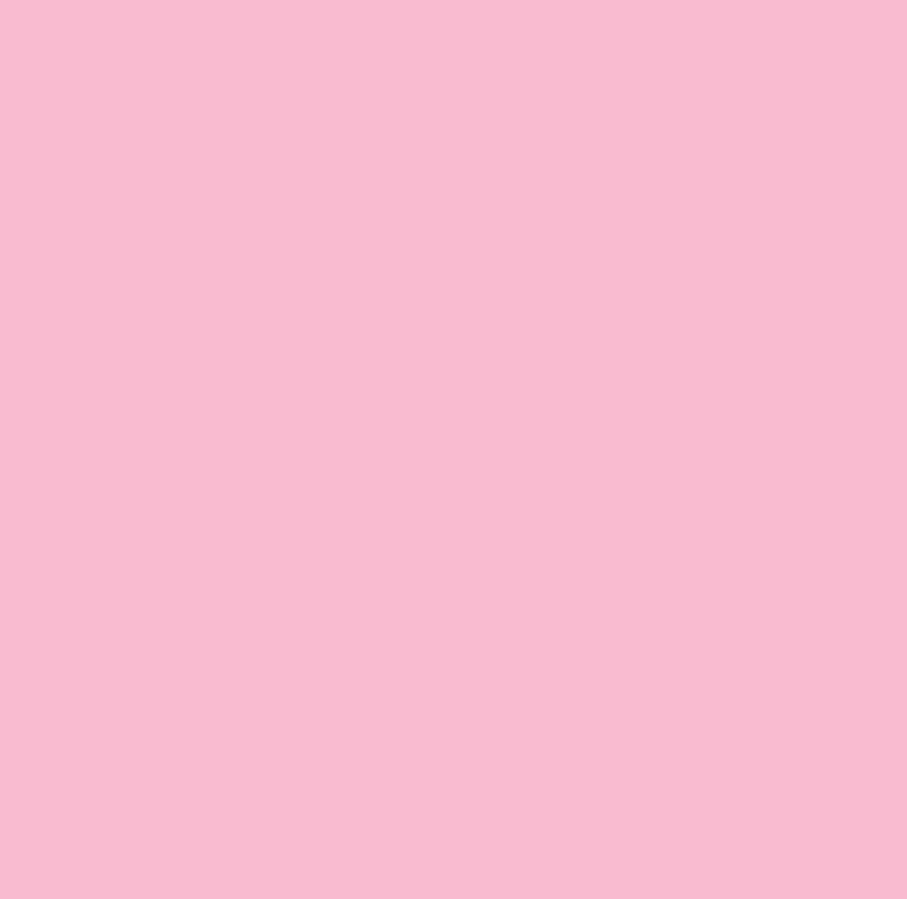
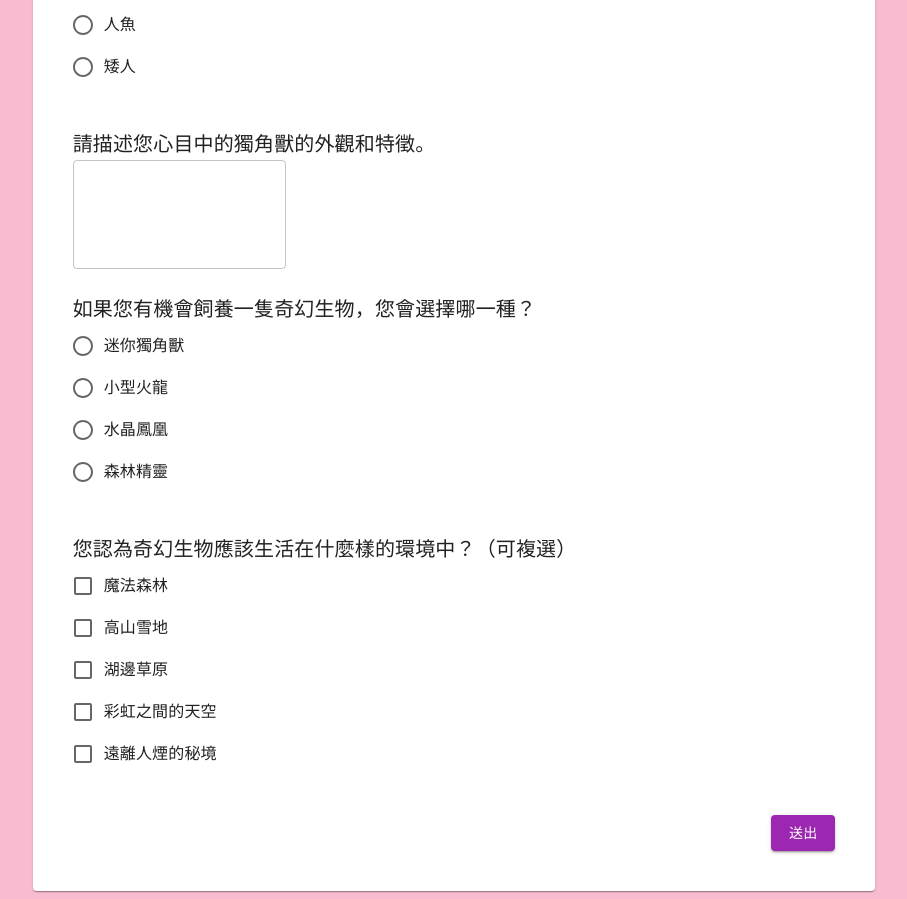
Before and after one commit to moonydog12/questionnaire-frontend, a React (Vite) app: page / in a window 1280 px wide. Shown: the part 1200-2099 px from the top of the page, without its empty margins (186-1093 px from the left). Before the commit the page ends 800 px from the top, so only its background shows below. Built offline with nearby package versions, Linux system fonts and the light colour scheme.

Commit message:
feat:動態生成問卷功能

```diff
--- a/src/front-stage/pages/Survey.tsx
+++ b/src/front-stage/pages/Survey.tsx
@@ -1,5 +1,18 @@
-import { Box, Button, FormControl, TextField, Typography, Paper, styled } from '@mui/material';
-import { FormEvent, useState } from 'react';
+import {
+  Box,
+  Button,
+  FormControl,
+  TextField,
+  Typography,
+  Paper,
+  Radio,
+  RadioGroup,
+  FormControlLabel,
+  FormGroup,
+  Checkbox,
+  styled,
+} from '@mui/material';
+import { ChangeEvent, FormEvent, useState } from 'react';
 import { survey } from './fakedata';
 
 // 定義獨立的樣式元件
@@ -32,22 +45,41 @@ function LabeledTextField({
   );
 }
 
-function Answer() {
-  const [formData, setFormData] = useState({
+function Survey() {
+  const [answers, setAnswers] = useState<any>({
     name: '',
     phone: '',
     email: '',
     age: '',
   });
 
-  function handleInputChange(event: React.ChangeEvent<HTMLInputElement>) {
+  function handleInputChange(event: ChangeEvent<HTMLInputElement | HTMLTextAreaElement>) {
     const { id, value } = event.target;
-    setFormData({ ...formData, [id]: value });
+    setAnswers({ ...answers, [id]: value });
+    console.log(answers);
+  }
+
+  function handleRadioChange(event: ChangeEvent<HTMLInputElement>, questionId: string) {
+    const { value } = event.target;
+    console.log(value);
+    setAnswers({ ...answers, [questionId]: value });
+  }
+
+  function handleCheckboxChange(event: ChangeEvent<HTMLInputElement>, questionId: string) {
+    const { value, checked } = event.target;
+    setAnswers({
+      ...answers,
+      [questionId]: {
+        ...answers[questionId],
+        [value]: checked,
+      },
+    });
+    console.log(answers);
   }
 
   function handleFormSubmit(event: FormEvent<HTMLFormElement>) {
     event.preventDefault();
-    console.log(formData);
+    console.log(answers);
   }
 
   return (
@@ -64,32 +96,88 @@ function Answer() {
         <LabeledTextField
           label="姓名"
           id="name"
-          value={formData.name}
+          value={answers.name}
           onChange={handleInputChange}
         />
         <LabeledTextField
           label="手機"
           id="phone"
           type="tel"
-          value={formData.phone}
+          value={answers.phone}
           onChange={handleInputChange}
         />
         <LabeledTextField
           label="Email"
           id="email"
           type="email"
-          value={formData.email}
+          value={answers.email}
           onChange={handleInputChange}
         />
         <LabeledTextField
           label="年齡"
           id="age"
           type="number"
-          value={formData.age}
+          value={answers.age}
           onChange={handleInputChange}
         />
 
-        <Box textAlign="right">
+        {/* 動態生成問卷 */}
+        {survey.questions.map((question) => (
+          <Box key={question.id}>
+            <Typography variant="h6" sx={{ mt: 3 }}>
+              {question.questionText}
+            </Typography>
+            {question.type === 'single-choice' && (
+              <FormControl component="fieldset" fullWidth sx={{ mb: 2 }}>
+                <RadioGroup
+                  name={String(question.id)}
+                  value={answers[question.id] || ''}
+                  onChange={(event) => handleRadioChange(event, String(question.id))}
+                >
+                  {question.options?.map((option: any) => (
+                    <FormControlLabel
+                      key={option.optionId}
+                      control={<Radio />}
+                      label={option.optionText}
+                      value={option.optionId}
+                    />
+                  ))}
+                </RadioGroup>
+              </FormControl>
+            )}
+            {question.type === 'multiple-choice' && (
+              <FormControl component="fieldset" fullWidth sx={{ mb: 2 }}>
+                <FormGroup>
+                  {question.options?.map((option: any) => (
+                    <FormControlLabel
+                      key={option.optionId}
+                      control={<Checkbox />}
+                      label={option.optionText}
+                      value={option.optionId || ''}
+                      checked={answers[question.id]?.[option.optionId] || false}
+                      onChange={(event) => handleCheckboxChange(event, question.id)}
+                    />
+                  ))}
+                </FormGroup>
+              </FormControl>
+            )}
+            {question.type === 'text' && (
+              <StyledFormControl fullWidth>
+                <TextField
+                  id={String(question.id)}
+                  value={answers[question.id] || ''}
+                  onChange={(event) => handleInputChange(event)}
+                  required
+                  size="small"
+                  multiline
+                  rows={4}
+                />
+              </StyledFormControl>
+            )}
+          </Box>
+        ))}
+
+        <Box textAlign="right" sx={{ mt: 3 }}>
           <Button type="submit" variant="contained" color="secondary">
             送出
           </Button>
@@ -99,4 +187,4 @@ function Answer() {
   );
 }
 
-export default Answer;
+export default Survey;
```
